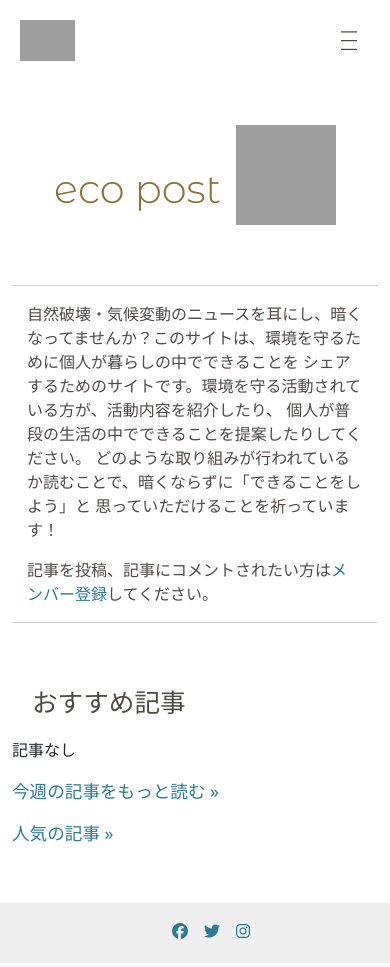
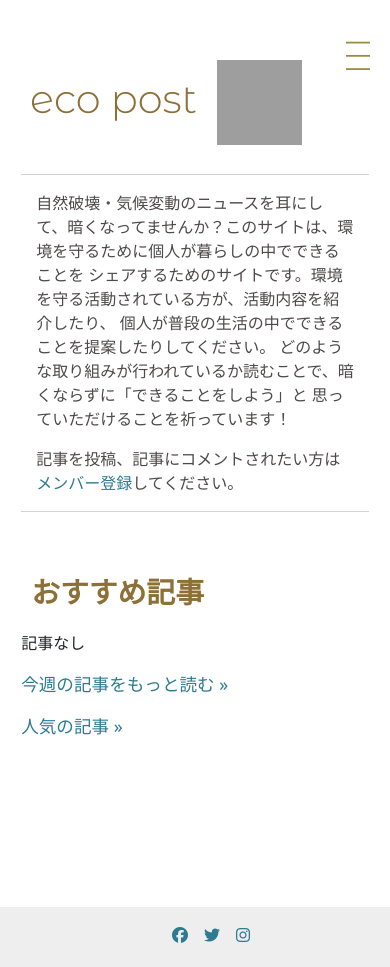
Before and after one commit to rkyzk/eco-post-sep-2023, a Django app: page / in a window 390 px wide. Run offline with Django 3.2, Linux system fonts and the light colour scheme; the visitor is signed in with stand-in values (Sample User, id 1); data that the repository does not hold is empty; some libraries are stand-ins or nearby versions; grey boxes are pictures that could not be loaded.

Commit message:
ヘッダーのレイアウトを変更

```diff
--- a/blog/static/blog/css/style.css
+++ b/blog/static/blog/css/style.css
@@ -1,23 +1,24 @@
-/* Common rules for multiple pages */
+/* 全ページ共通 */
+h2 {
+    font-family: 'Montserrat Alternates', sans-serif;
+    font-size: 1.8rem;
+    font-weight: 600;
+    color: rgb(141, 111, 56);
+}
+
+h4 {
+    font-family: 'Lato', sans-serif;
+}
+
+/* base.html */
 .block-content {
     min-height: 85vh;
 }
 
-.logo {
-    width: 55px;
-    height: auto;
-}
-
+/* header */
 .header {
-    display: flex;
+    height: 150px;
     width: 100%;
-    justify-content: space-between;
-    align-items: center;
-    padding: 20px 60px 0;
-}
-
-#nav-menu {
-    margin-top: 10px;
 }
 
 .nav-list {
@@ -45,24 +46,72 @@
 .hamburger {
     display: none;
     border: none;
+    font-size: 1.5rem;
     rotate: 90deg;
-    color: rgb(65, 60, 53);
+    color: rgb(153, 139, 59);
     background-color: #fff;
+}
+
+.mobile-header {
+    width: 100%;
+    display: flex;
+    justify-content: space-between;
+}
+
+.heading {
+    margin-top: 40px;
+    width: 440px;
+    position: absolute;
+    left: 35%;
 }
 
 h1 {
     font-family: 'Montserrat Alternates', sans-serif;
+    font-size: 3rem;
     color: rgb(141, 111, 56);
 }
 
-h2 {
-    font-family: 'Lato', sans-serif;
-    color: rgb(78, 75, 70);
-    font-size: 1.6rem;
+.earth {
+    width: 100px;
+    height: 100px;
+    margin-left: 20px;
 }
 
-h4 {
-    font-family: 'Lato', sans-serif;
+.left-leaves {
+    width: 280px;
+}
+
+.leaf-1 {
+    width: 110px;
+    height: 40px;
+    margin-top: 20px;
+    margin-left: 10px;
+}
+
+.leaf-2 {
+    width: 110px;
+    height: 40px;
+    margin-top: 90px;
+    margin-left: -40px;
+}
+
+.purple-leaf {
+    width: 85px;
+    height: 70px;
+    margin-top: 10px;
+    margin-left: -30px;
+}
+
+.leaf-3 {
+    width: 85px;
+    height: 90px;
+    margin-top: 30px;
+    margin-right: 15px;
+}
+
+.leaf-4 {
+    width: 95px;
+    height: 70px;
 }
 
 a,
@@ -172,74 +240,7 @@ footer {
     width: 80%;
 }
 
-.post-title {
-    height: 45px;
-    margin: 0;
-}
-
 /*   ------------ index.html ------------------------  */
-.site-title {
-    font-size: 3rem;
-}
-
-.earth {
-    width: 140px;
-    height: 140px;
-    margin-left: 20px;
-}
-
-.heading-row {
-    height: 160px;
-    justify-content: space-around;
-}
-
-.heading {
-    width: 430px;
-    padding-left: 30px;
-}
-
-.left-leaves,
-.right-leaves {
-    width: 265px;
-}
-
-.right-leaves {
-    padding-left: 70px;
-}
-
-.leaf-2 {
-    width: 110px;
-    height: 40px;
-    margin-top: 20px;
-}
-
-.leaf-4 {
-    width: 110px;
-    height: 40px;
-    margin-top: 90px;
-    margin-left: -30px;
-}
-
-.purple-leaf {
-    width: 85px;
-    height: 70px;
-    margin-top: 10px;
-    margin-left: -30px;
-}
-
-.leaf-3 {
-    width: 85px;
-    height: 90px;
-    margin-top: 55px;
-    margin-right: 15px;
-}
-
-.leaf-5 {
-    width: 95px;
-    height: 70px;
-    margin-top: 40px;
-}
-
 .intro-box {
     color: rgb(79, 73, 73);
     width: 730px
@@ -377,9 +360,65 @@ footer {
     padding-top: 40px;
 }
 
-@media screen and (max-width: 1200px) {
-    .content {
-        width: 95%;
+@media screen and (min-width: 1161px) {
+    #nav-menu {
+        display: block !important;
+        width: 470px;
+        margin-top: 50px;
+        margin-right: 10px;
+    }
+}
+
+@media screen and (max-width: 1300px) {
+    .heading {
+        left: 25%;
+    }
+}
+
+@media screen and (max-width: 1160px) {
+    .hamburger {
+        display: block;
+        width: 20px;
+        height: 20px;
+        margin-top: 20px;
+        position: absolute;
+        top: 53px;
+        right: 10px;
+    }
+
+    .header {
+        flex-direction: column;
+        padding: 0 15px;
+    }
+
+    .heading {
+        left: 40%;
+    }
+
+    .nav-menu {
+        position: relative;
+    }
+
+    .pop-up-menu {
+        background-color: #f8f8f8;
+        opacity: 0.9;
+        position: absolute;
+        top: 100px;
+        right: 15px;
+        z-index: 2;
+        padding: 5px 8px;
+    }
+
+    .nav-list {
+        grid-auto-flow: row;
+        list-style-type: none;
+        row-gap: 10px;
+        column-gap: 0;
+        justify-items: start;
+    }
+
+    #nav-menu {
+        display: none;
     }
 }
 
@@ -389,7 +428,7 @@ footer {
     }
 
     .content {
-        width: 100%;
+        width: 90%;
     }
 
     .comments-left {
@@ -402,15 +441,25 @@ footer {
     }
 
     .intro-box {
-        width: 90%;
+        width: 85%;
     }
 }
 
-@media (max-width: 960px) {
+@media (max-width: 767px) {
+    .post-title {
+        height: auto;
+    }
+}
 
-    .left-leaves,
-    .right-leaves {
+@media (max-width: 705px) {
+    .left-leaves {
         display: none !important;
+    }
+
+    .heading {
+        margin-left: 30px;
+        position: static;
+        justify-content: start;
     }
 }
 
@@ -431,15 +480,7 @@ footer {
         margin-bottom: 40px;
     }
 
-    .line-for-lg {
-        display: none;
-    }
-
     /* -------- index --------------- */
-    .intro-box {
-        width: 100%;
-    }
-
     .links-to-posts {
         margin-top: 0;
     }
@@ -472,61 +509,11 @@ footer {
     }
 }
 
-@media screen and (max-width: 700px) {
-    .hamburger {
-        display: block;
+@media screen and (max-width: 575px) {
+    .intro-box {
+        width: 95%;
     }
 
-    .mobile-header {
-        width: 100%;
-        display: flex;
-        justify-content: space-between;
-    }
-
-    .header {
-        flex-direction: column;
-        padding: 20px;
-        position: relative;
-    }
-
-    .pop-up-menu {
-        background-color: #f8f8f8;
-        opacity: 0.9;
-        position: absolute;
-        top: 50px;
-        right: 50px;
-        z-index: 2;
-        padding: 5px 8px;
-    }
-
-    .nav-list {
-        grid-auto-flow: row;
-        list-style-type: none;
-        row-gap: 10px;
-        column-gap: 0;
-        justify-items: start;
-    }
-
-    #nav-menu {
-        display: none;
-    }
-
-    .block-content {
-        margin-top: 20px;
-    }
-}
-
-@media screen and (min-width: 701px) {
-    #nav-menu {
-        display: block !important;
-    }
-
-    .content {
-        width: 90%;
-    }
-}
-
-@media screen and (max-width: 575px) {
     .featured-heading {
         margin-left: 20px;
     }
@@ -543,22 +530,33 @@ footer {
     .authentication {
         width: 90%;
     }
-
-    .content {
-        width: 80%;
-    }
 }
 
 @media screen and (max-width: 500px) {
-    .site-title {
+    h1 {
         font-size: 2.5rem;
     }
 
-    /* ------ index.html ----------------------*/
+    .heading {
+        width: 300px;
+        margin: 30px 0 0 15px;
+    }
+
     .earth {
-        width: 100px;
-        height: 100px;
-        margin-left: 15px;
+        height: 85px;
+        width: 85px;
+    }
+
+    .header {
+        padding: 0 0 0 15px;
+    }
+
+    .hamburger {
+        top: 35px;
+    }
+
+    .pop-up-menu {
+        top: 40px;
     }
 
     /* ------- Update Post ------------------------*/
@@ -580,12 +578,28 @@ footer {
 }
 
 @media screen and (max-width: 420px) {
+    .hamburger {
+        top: 10px;
+    }
+
+    .pop-up-menu {
+        top: 60px;
+        right: 8px;
+    }
+
+    .heading {
+        margin-top: 60px;
+    }
+
+    .featured-heading {
+        margin-left: 10px;
+    }
 
     .search-content,
     .individual-post,
     .content,
     .img-box {
-        width: 100%;
+        width: 95%;
     }
 
     .link-to-favorites {
--- a/blog/templates/blog/base.html
+++ b/blog/templates/blog/base.html
@@ -30,22 +30,29 @@
 </head>
 
 <body>
-    <!-- Navigation bar -->
     <header class="header">
-        <div class="mobile-header">
-            <a href="{% url 'home' %}">
-                <img src="https://res.cloudinary.com/ds66fig3o/image/upload/v1696816690/eco-post-logo.png"
-                    class="logo ml-3" alt="logo(tree image)">
-            </a>
+        <div class="mobile-header d-flex align-items-center">
+            <div class="d-flex align-items-center left-leaves ml-3">
+                <img src="https://res.cloudinary.com/ds66fig3o/image/upload/v1694952374/leaf-2.png" class="leaf-1"
+                    alt="leaf">
+                <img src="https://res.cloudinary.com/ds66fig3o/image/upload/v1694952374/leaf-4.png" class="leaf-2"
+                    alt="leaf">
+                <img src="https://res.cloudinary.com/ds66fig3o/image/upload/v1694952374/purple-leaf.png"
+                    class="purple-leaf" alt="leaf">
+            </div>
+            <div class="heading d-flex align-items-center">
+                <h1 style="white-space: nowrap;">eco post</h1>
+                <img src="https://res.cloudinary.com/dacgkk0so/image/upload/v1691891794/blue-earth_dvkptz.png"
+                    class="earth" alt="blue and green earth">
+            </div>
             <button class="hamburger" id="hamburger" onclick="openMenu()">|||</button>
-        </div>
             <nav id="nav-menu">
                 <div class="pop-up-menu">
                     <ul class="nav-list">
                         <li><a class="list_item" href="{% url 'home' %}">ホーム</a></li>
-                    <li><a class="list-item" href="{% url 'search' %}">記事を検索</a></li>
+                        <li><a class="list-item" href="{% url 'search' %}">検索</a></li>
                         {% if user.is_authenticated %}
-                    <li><a class="list-item" href="{% url 'add_story' %}">記事を書く</a></li>
+                        <li><a class="list-item" href="{% url 'add_story' %}">記事を投稿</a></li>
                         <li><a class="list-item" href="{% url 'my_page' user.pk %}">マイページ</a></li>
                         <li><a class="list-item" href="{% url 'account_logout' %}">ログアウト</a></li>
                         {% else %}
@@ -55,8 +62,9 @@
                     </ul>
                 </div>
             </nav>
+        </div>
     </header>
-    <!-- Message -->
+    <!-- メッセージ -->
     <div class="container d-flex justify-content-center">
         {% for message in messages %}
         <div class="alert {{ message.tags }} alert-dismissible fade show" id="msg" role="alert">
@@ -69,7 +77,7 @@
         {% endblock content %}
     </div>
     <footer>
-        <!-- links to social networks -->
+        <!-- Twitter, Facebook などへのリンク -->
         <ul class="social-networks d-flex justify-content-center">
             <li class="mx-2 mt-3">
                 <a href="https://www.facebook.com" target="_blank" rel="noopener"
--- a/blog/templates/blog/index.html
+++ b/blog/templates/blog/index.html
@@ -1,28 +1,10 @@
 {% extends "blog/base.html" %}
 {% block content %}
-<!-- heading -->
-<div class="heading-row d-flex">
-    <div class="d-flex align-items-center left-leaves">
-        <img src="https://res.cloudinary.com/ds66fig3o/image/upload/v1694952374/leaf-2.png" class="leaf-2" alt="leaf">
-        <img src="https://res.cloudinary.com/ds66fig3o/image/upload/v1694952374/leaf-4.png" class="leaf-4" alt="leaf">
-        <img src="https://res.cloudinary.com/ds66fig3o/image/upload/v1694952374/purple-leaf.png" class="purple-leaf"
-            alt="leaf">
-    </div>
-    <div class="d-flex justify-content-center mt-4">
-        <h1 class="site-title align-self-center">eco post</h1>
-        <img src="https://res.cloudinary.com/dacgkk0so/image/upload/v1691891794/blue-earth_dvkptz.png" class="earth"
-            alt="blue and green earth">
-    </div>
-    <div class="d-flex right-leaves">
-        <img src="https://res.cloudinary.com/ds66fig3o/image/upload/v1694952373/leaf-3.png" class="leaf-3" alt="leaf">
-        <img src="https://res.cloudinary.com/ds66fig3o/image/upload/v1694952373/leaf-5.png" class="leaf-5" alt="leaf">
-    </div>
-</div>
-<!-- Introduction -->
+<!-- 冒頭の説明 -->
 <div class="container d-flex justify-content-center">
     <div class="intro-box mt-2">
         <hr>
-        <p>自然破壊・気候変動のニュースを耳にし、暗くなってませんか？このサイトは、環境を守るために個人が暮らしの中でできることを
+        <p>自然破壊・気候変動のニュースを耳にして、暗くなってませんか？このサイトは、環境を守るために個人が暮らしの中でできることを
             シェアするためのサイトです。環境を守る活動されている方が、活動内容を紹介したり、
             個人が普段の生活の中でできることを提案したりしてください。
             どのような取り組みが行われているか読むことで、暗くならずに「できることをしよう」と
@@ -33,7 +15,7 @@
         <hr>
     </div>
 </div>
-<!-- Featured stories -->
+<!-- おすすめ記事 -->
 <div class="container d-flex justify-content-center mt-5">
     <div class="content">
         <h2 class="featured-heading">おすすめ記事</h2>
@@ -48,7 +30,7 @@
                     <img src="{{ post.featured_image.url }}" class="card-img-top" alt="{{ post.title }}">
                     {% endif %}
                 </div>
-                <div class="mx-2 mt-2 post-text">
+                <div class="mx-2 mt-2">
                     <p class="post-title"><strong>{{ post.title }}</strong></p>
                     <span class="text-secondary mr-1 space-left"><i class="far fa-heart"></i></span>
                     <span class="text-secondary">{{ post.num_of_likes }}</span><br>
@@ -64,7 +46,7 @@
             {% empty %}
             <p>記事なし</p>
             {% endfor %}
-            <!-- links to 'Recent Stories' and 'Popular Stories' -->
+            <!-- 今週の記事と人気の記事へのリンク -->
             <div class="links-to-posts">
                 <a href="{% url 'recent_stories' %}">
                     <p>今週の記事をもっと読む &raquo;</p>
--- a/ecopost/settings.py
+++ b/ecopost/settings.py
@@ -32,7 +32,7 @@ TEMPLATES_DIR = os.path.join(BASE_DIR, 'templates')
 SECRET_KEY = os.environ.get('SECRET_KEY')
 
 # SECURITY WARNING: don't run with debug turned on in production!
-DEBUG = False
+DEBUG = True
 
 # This allows summer note to be loaded on the deployed project.
 X_FRAME_OPTIONS = 'SAMEORIGIN'
```
Also changed, not shown: other parts of blog/static/blog/css/style.css (+59 -62 lines). Lines whose indentation alone changed are shown as unchanged.
